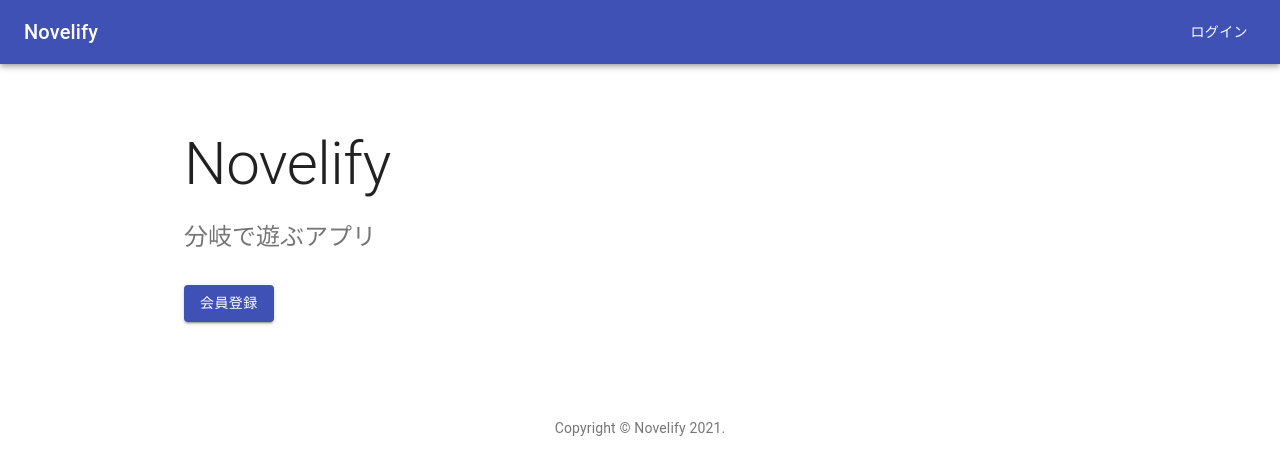
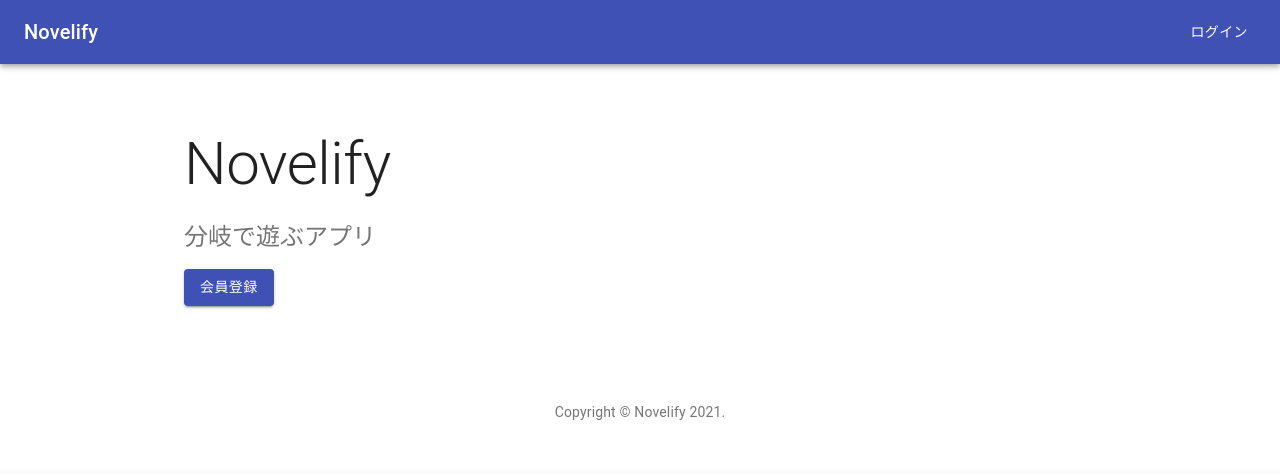
Before and after one commit to kijimaD/novelify, a React (Create React App) app in the folder front/: page / in a window 1280 px wide. Shown: the top 474 px of the page. Built offline with nearby package versions, Linux system fonts and the light colour scheme.

Commit message:
デフォルトで設定してあったクラス名heroを削除した

```diff
--- a/front/src/TopPage.js
+++ b/front/src/TopPage.js
@@ -37,12 +37,9 @@ const useStyles = makeStyles((theme) => ({
   loginButton: {
     marginLeft: 'auto',
   },
-  heroContent: {
+  content: {
     backgroundColor: theme.palette.background.paper,
     padding: theme.spacing(8, 0, 6),
-  },
-  heroButtons: {
-    marginTop: theme.spacing(4),
   },
   footer: {
     backgroundColor: theme.palette.background.paper,
@@ -67,17 +64,17 @@ export default function Album() {
         </Toolbar>
       </AppBar>
       <main>
-        {/* Hero unit */}
-        <div className={classes.heroContent}>
+        {/* unit */}
+        <div className={classes.content} align="left">
           <Container maxWidth="md">
-            <Typography component="h1" variant="h2" align="left" color="textPrimary" gutterBottom>
+            <Typography component="h1" variant="h2" color="textPrimary" gutterBottom>
               Novelify
             </Typography>
-            <Typography variant="h5" align="left" color="textSecondary" paragraph>
+            <Typography variant="h5" color="textSecondary" paragraph>
               分岐で遊ぶアプリ
             </Typography>
-            <div className={classes.heroButtons}>
-              <Grid container spacing={2} justify="left">
+            <div>
+              <Grid container spacing={2}>
                 <Grid item>
                   <Button variant="contained" color="primary">
                     会員登録
```
